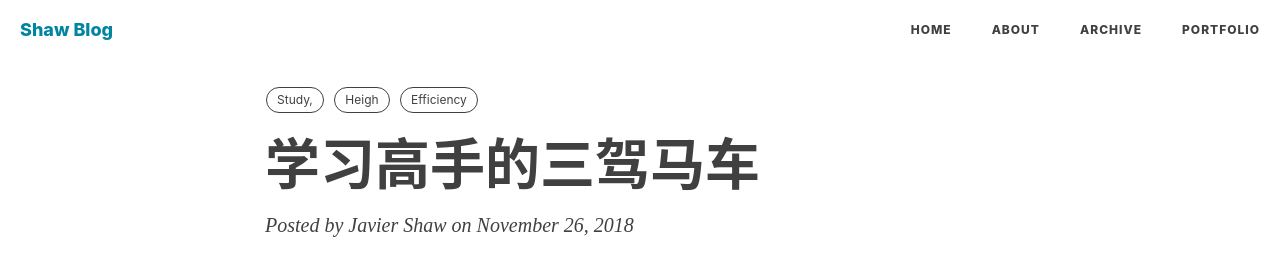
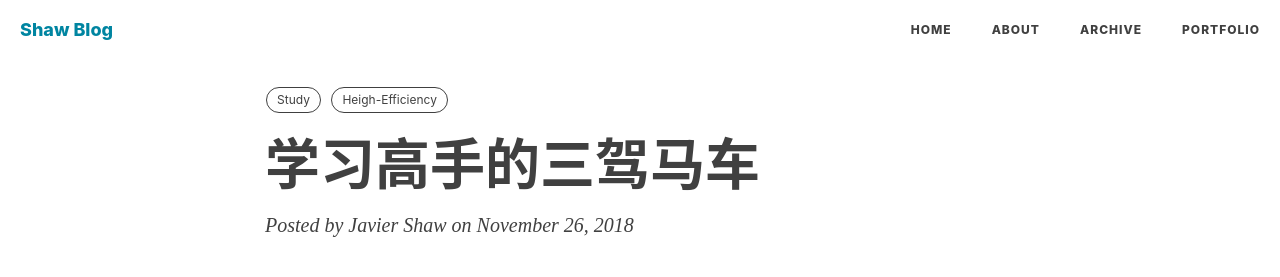
Before and after one commit to jvxiao/jvxiao.github.io, a Jekyll site: the page built from _posts/2018-11-16-Three-horses-of-Study.md, in a window 1280 px wide. Shown: the top 277 px of the page. Built offline with Jekyll 4.4.1, drawn with Linux system fonts in a browser that asks for light colours; nearby versions of some CDN libraries; comment, search, counter and statistics services are not loaded.

Commit message:
Img changed

```diff
--- a/_posts/2018-11-16-Three-horses-of-Study.md
+++ b/_posts/2018-11-16-Three-horses-of-Study.md
@@ -4,7 +4,7 @@ title:	"学习高手的三驾马车"
 date:	2018-11-26 16:30:00
 author:	Javier Shaw
 header-style: text
-tags:	Study, Heigh Efficiency
+tags:	Study Heigh-Efficiency
 ---
 
 > 第一次接触《学习高手的三驾马车》这本书，首先给我的第一印象就是很新奇，我从没想过一本书竟然可以这么，真的是受教了。全书自始至终几乎都是以一种对话的方式来讲述的，循循善诱，娓娓道来。下面简单讲一下前两章的主要内容以及个人的感悟。第一章节主要叙述了作者的一些写作背景以及个人经历，同时引入女主(赵璐)，为后面的内容展开奠定基础。第二章主要讲的是一种学习方法--做简单的题目，看简单的书。内容相对来讲还是比较好理解的，集合个人经历也得出了一些小小的感悟
```
Also changed, not shown: img/avatar-hux-ny.jpg, 1 other file.
